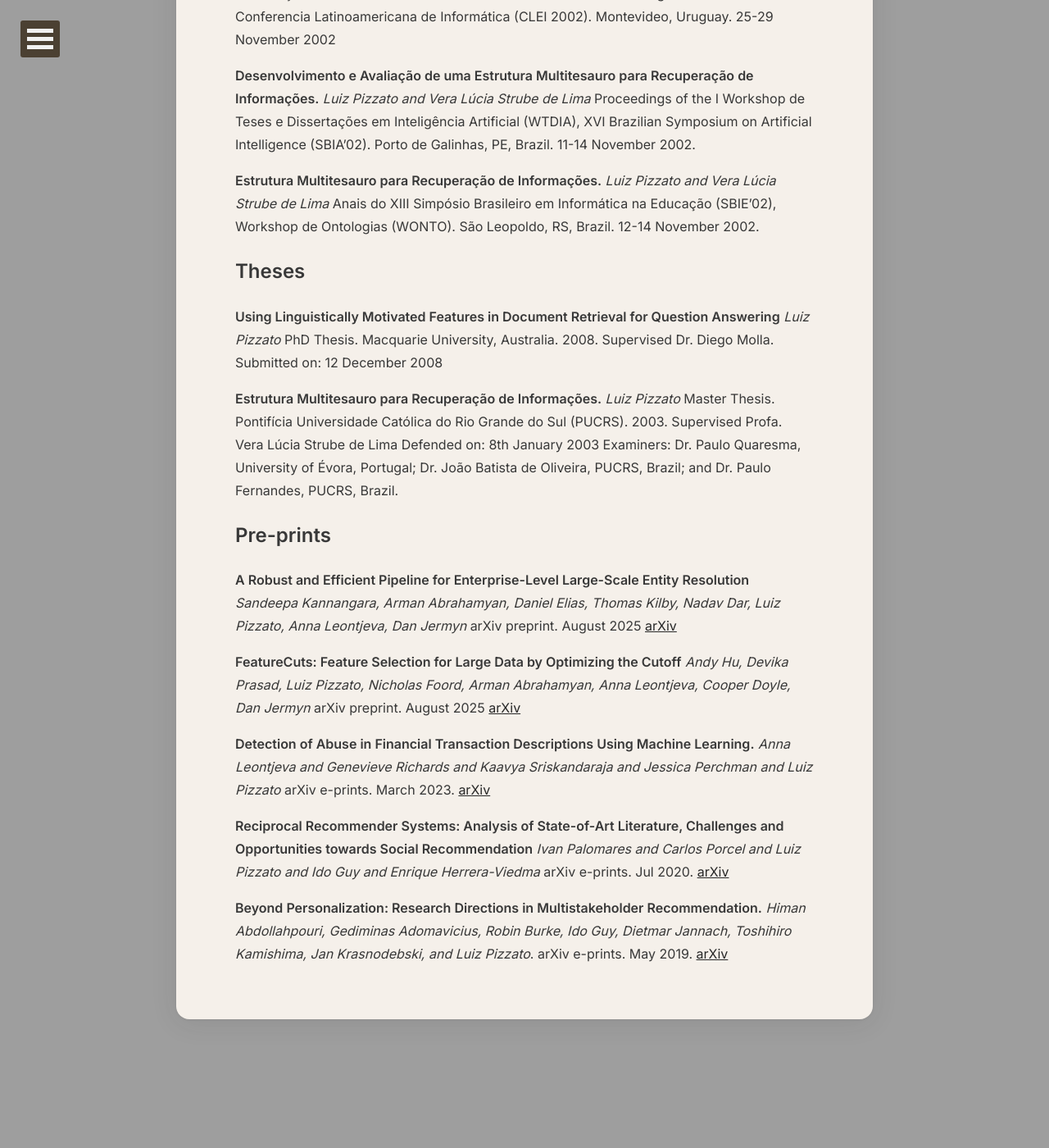
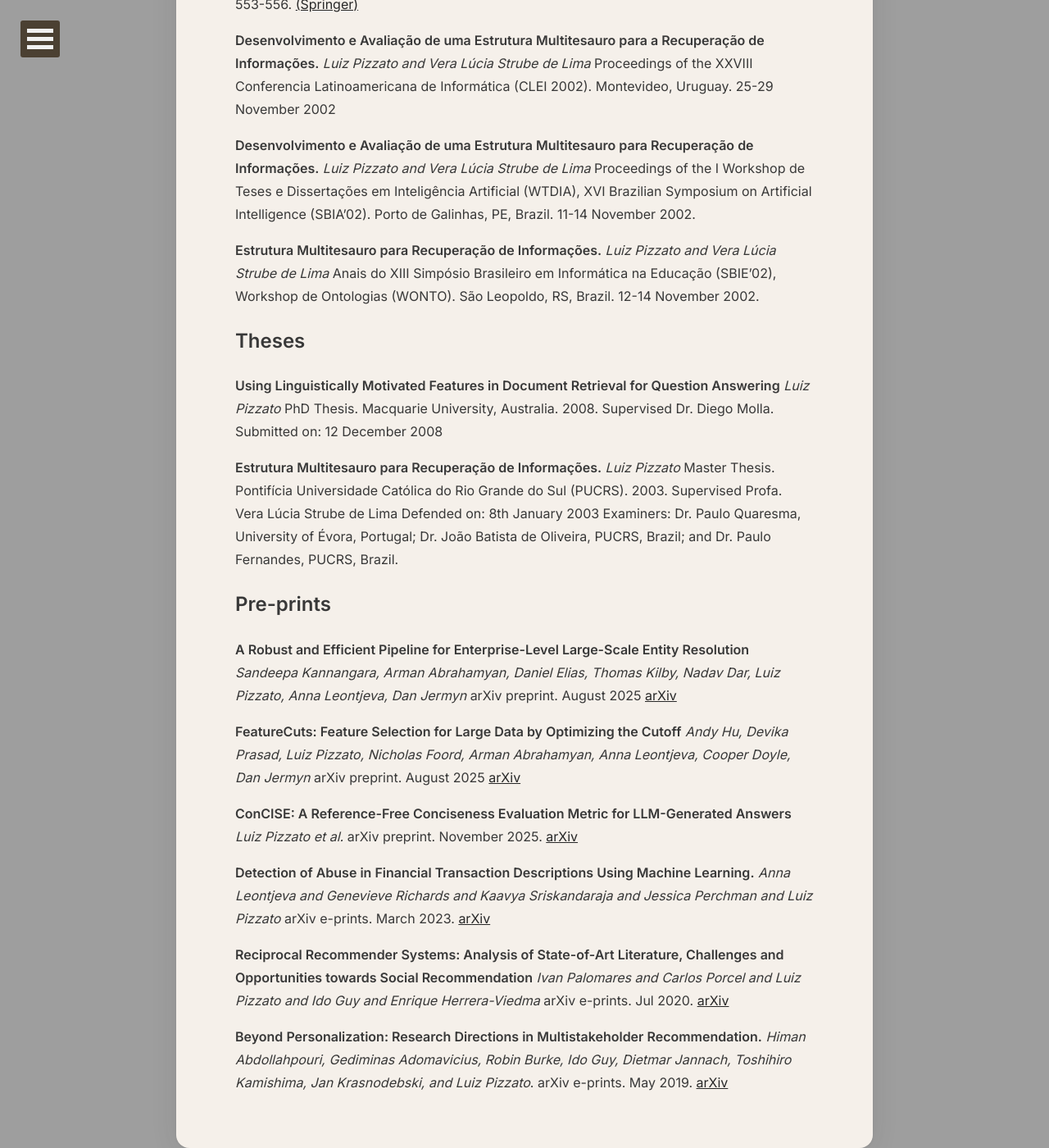
Before and after one commit to pizzato/pizzato.github.io, a Jekyll site: the page built from publications/index.markdown, in a window 1280 px wide and 1400 px high, scrolled down 5585 px. Shown: the whole window at 82% size. Built offline with Jekyll 4.4.1, drawn with Linux system fonts in a browser that asks for light colours; before the commit the page ends 6828 px from its top, so only the background shows below that; some of the changed text lies outside the part shown.

Commit message:
Publications: add PDF/DOI links, profile badges, best paper award, TODO updates
Co-Authored-By: Claude Sonnet 4.6 <noreply@anthropic.com>

```diff
--- a/_sass/site.scss
+++ b/_sass/site.scss
@@ -206,6 +206,9 @@ header .entry-meta {
 .share-container button { display:inline-flex;align-items:center;gap:8px;background:#3D2F1F;color:#F5F0EA;border:none;border-radius:999px;padding:10px 24px;font-family:inherit;font-size:14px;cursor:pointer;opacity:1;transition:opacity .15s; }
 .share-container button:hover { opacity:.8; }
 #share-msg { display:none;font-size:13px;color:#888;margin-left:12px; }
+.profile-links{display:flex;flex-wrap:wrap;gap:8px;margin-bottom:1.5rem}
+.profile-links a{display:inline-flex;align-items:center;gap:6px;background:#f0ebe3;color:#3D2F1F;text-decoration:none;padding:6px 14px;border-radius:999px;font-size:13px;font-weight:500;border:1px solid #d8cfc4;transition:background .15s}
+.profile-links a:hover{background:#e0d9cf}
 .feature {
     @include transition(.5s);
     @media #{$small} {
--- a/publications/index.markdown
+++ b/publications/index.markdown
@@ -12,6 +12,12 @@ wordpress_id: 17
 ---
 
 For a comprehensive publication list with citations, check my [Google Scholar profile](http://scholar.google.com.au/citations?user=3q9NOYYAAAAJ&hl=en).
+
+<div class="profile-links">
+  <a href="https://scholar.google.com.au/citations?user=3q9NOYYAAAAJ&hl=en" target="_blank" rel="noopener"><i class="fa-solid fa-graduation-cap"></i> Google Scholar</a>
+  <a href="https://dblp.org/pid/13/6023.html" target="_blank" rel="noopener"><i class="fa-solid fa-database"></i> DBLP</a>
+  <a href="https://aclanthology.org/people/luiz-augusto-pizzato/" target="_blank" rel="noopener"><i class="fa-solid fa-book-open"></i> ACL Anthology</a>
+</div>
 
 
 ## Patents
@@ -93,7 +99,7 @@ Association for Computing Machinery, New York, NY, USA, 185–193.
 **Do LLM Personas Dream of Bull Markets? Comparing Human and AI Investment Strategies Through the Lens of the Five-Factor Model**
 _H Borman, A Leontjeva, L Pizzato, MK Jiang, D Jermyn_
 NeurIPS 2024 Workshop Open-World Agents
-[(PDF)](https://openreview.net/pdf?id=b2lFzaGlan)
+[(PDF)](https://openreview.net/pdf?id=b2lFzaGlan) [(arXiv)](https://arxiv.org/abs/2411.05801)
 
 
 **PD-SRS: Personalized Diversity for a Fair Session-Based Recommendation System**
@@ -368,6 +377,11 @@ arXiv preprint. August 2025 [arXiv](https://arxiv.org/abs/2508.03767)
 _Andy Hu, Devika Prasad, Luiz Pizzato, Nicholas Foord, Arman Abrahamyan, Anna Leontjeva, Cooper Doyle, Dan Jermyn_
 arXiv preprint. August 2025 [arXiv](https://arxiv.org/abs/2508.00954)
 
+**ConCISE: A Reference-Free Conciseness Evaluation Metric for LLM-Generated Answers**
+_Luiz Pizzato et al._
+arXiv preprint. November 2025. [arXiv](https://arxiv.org/abs/2511.16846)
+
+
 **Detection of Abuse in Financial Transaction Descriptions Using Machine Learning.**
 _Anna Leontjeva and Genevieve Richards and Kaavya Sriskandaraja and Jessica Perchman and Luiz Pizzato_
 arXiv e-prints. March 2023. [arXiv](https://arxiv.org/abs/2303.08016)
```
Also changed, not shown: other parts of publications/index.markdown (+9 -6 lines), TODO.md (+2 -0 lines).
